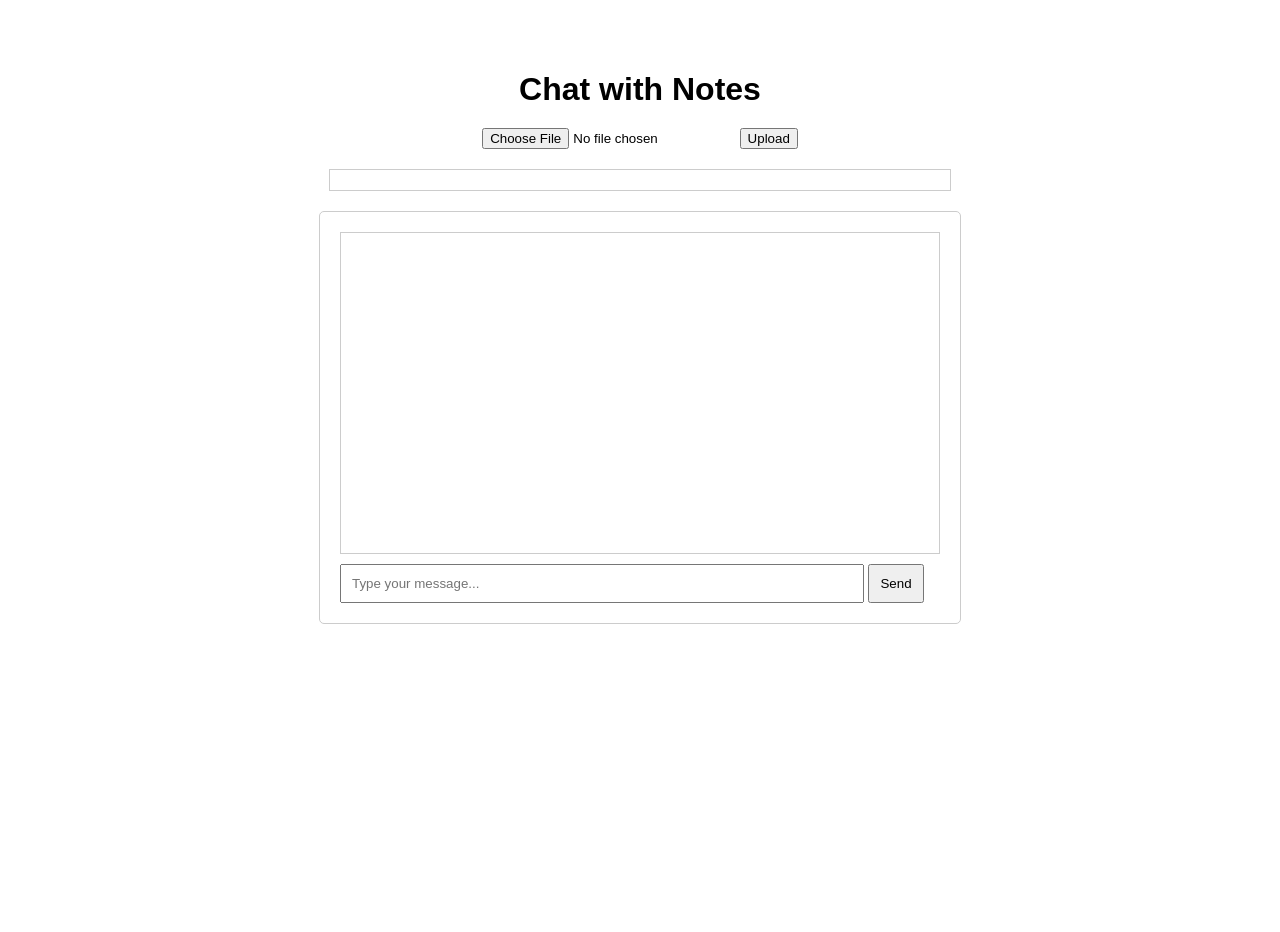
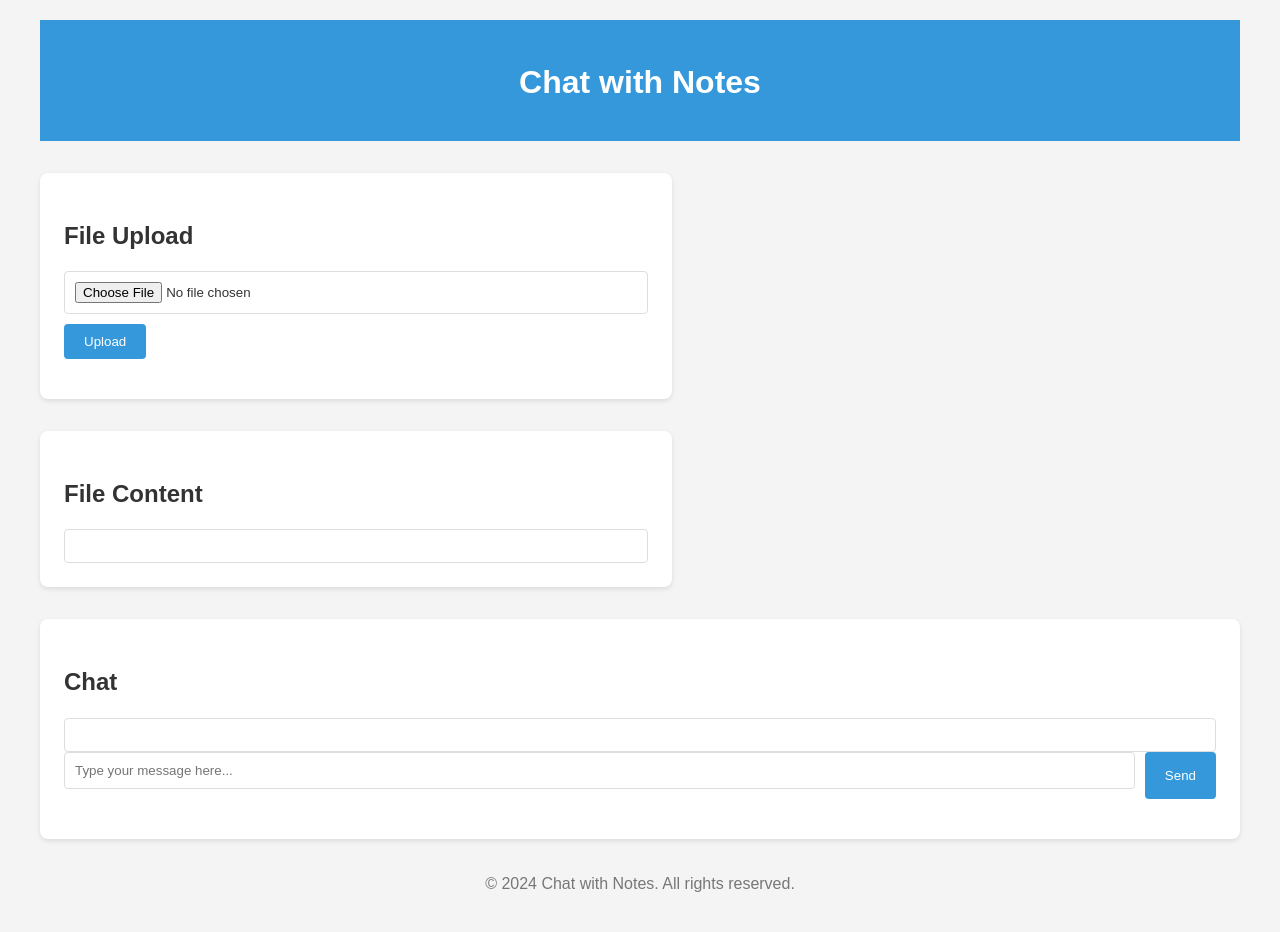
Before and after one commit to fivestarspicy/chat-with-notes, a Flask app: page / in a window 1280 px wide. Before the commit the page ends 624 px from the top, so only its background shows below. Run offline with Flask 3, Linux system fonts and the light colour scheme.

Commit message:
Implement file content integration with AI chat, and UI changes

```diff
--- a/app.py
+++ b/app.py
@@ -1,7 +1,9 @@
-from flask import Flask, request, render_template, jsonify
+from flask import Flask, request, render_template, jsonify, session
 import requests
+import os
 
 app = Flask(__name__)
+app.secret_key = os.urandom(24)  # For session management
 
 def read_file(file_path):
     try:
@@ -11,8 +13,8 @@ def read_file(file_path):
     except Exception as e:
         return f"Error reading file: {e}"
 
-def generate_response(prompt, conversation_history):
-    full_prompt = conversation_history + "\n" + prompt
+def generate_response(prompt, conversation_history, file_content):
+    full_prompt = f"File content:\n{file_content}\n\nConversation history:\n{conversation_history}\n\nHuman: {prompt}\nAI:"
     url = 'http://localhost:11434/v1/completions'
     headers = {'Content-Type': 'application/json'}
     data = {
@@ -44,6 +46,7 @@ def upload():
         file_path = f"./uploads/{file.filename}"
         file.save(file_path)
         content = read_file(file_path)
+        session['file_content'] = content  # Store file content in session
         return jsonify({'content': content})
 
 @app.route('/chat', methods=['POST'])
@@ -51,7 +54,8 @@ def chat():
     data = request.json
     user_input = data['message']
     conversation_history = data['history']
-    response = generate_response(user_input, conversation_history)
+    file_content = session.get('file_content', '')  # Retrieve file content from session
+    response = generate_response(user_input, conversation_history, file_content)
     return jsonify({'response': response})
 
 if __name__ == "__main__":
--- /dev/null
+++ b/static/script.js
@@ -0,0 +1,63 @@
+document.addEventListener('DOMContentLoaded', () => {
+    const uploadForm = document.getElementById('uploadForm');
+    const fileInput = document.getElementById('fileInput');
+    const fileContent = document.getElementById('fileContent');
+    const chatForm = document.getElementById('chatForm');
+    const userInput = document.getElementById('userInput');
+    const chatHistory = document.getElementById('chatHistory');
+
+    uploadForm.addEventListener('submit', async (e) => {
+        e.preventDefault();
+        const formData = new FormData(uploadForm);
+
+        try {
+            const response = await fetch('/upload', {
+                method: 'POST',
+                body: formData
+            });
+            const data = await response.json();
+            if (data.error) {
+                fileContent.textContent = `Error: ${data.error}`;
+            } else {
+                fileContent.textContent = data.content;
+            }
+        } catch (error) {
+            console.error('Error:', error);
+            fileContent.textContent = 'An error occurred while uploading the file.';
+        }
+    });
+
+    chatForm.addEventListener('submit', async (e) => {
+        e.preventDefault();
+        const message = userInput.value.trim();
+        if (!message) return;
+
+        appendMessage('You', message);
+        userInput.value = '';
+
+        try {
+            const response = await fetch('/chat', {
+                method: 'POST',
+                headers: {
+                    'Content-Type': 'application/json',
+                },
+                body: JSON.stringify({
+                    message: message,
+                    history: chatHistory.innerText
+                }),
+            });
+            const data = await response.json();
+            appendMessage('AI', data.response);
+        } catch (error) {
+            console.error('Error:', error);
+            appendMessage('System', 'An error occurred while processing your message.');
+        }
+    });
+
+    function appendMessage(sender, message) {
+        const messageElement = document.createElement('p');
+        messageElement.innerHTML = `<strong>${sender}:</strong> ${message}`;
+        chatHistory.appendChild(messageElement);
+        chatHistory.scrollTop = chatHistory.scrollHeight;
+    }
+});
--- a/static/style.css
+++ b/static/style.css
@@ -1,50 +1,100 @@
 body {
     font-family: Arial, sans-serif;
+    line-height: 1.6;
+    color: #333;
+    max-width: 1200px;
+    margin: 0 auto;
+    padding: 20px;
+    background-color: #f4f4f4;
+}
+
+header {
+    background-color: #3498db;
+    color: white;
+    text-align: center;
+    padding: 1rem;
+    margin-bottom: 2rem;
+}
+
+h1, h2 {
+    margin-bottom: 1rem;
+}
+
+main {
     display: flex;
     flex-direction: column;
-    align-items: center;
-    margin-top: 50px;
+    gap: 2rem;
 }
 
-h1 {
-    margin-bottom: 20px;
+section {
+    background-color: white;
+    border-radius: 8px;
+    padding: 1.5rem;
+    box-shadow: 0 2px 5px rgba(0,0,0,0.1);
 }
 
 form {
-    margin-bottom: 20px;
+    margin-bottom: 1rem;
 }
 
-#fileContent {
-    width: 80%;
-    max-width: 600px;
-    border: 1px solid #ccc;
+input[type="file"], input[type="text"] {
+    width: calc(100% - 22px);
     padding: 10px;
-    margin-bottom: 20px;
-    white-space: pre-wrap; /* Preserves whitespace */
+    margin-bottom: 10px;
+    border: 1px solid #ddd;
+    border-radius: 4px;
 }
 
-#chatContainer {
-    width: 80%;
-    max-width: 600px;
-    border: 1px solid #ccc;
-    padding: 20px;
-    border-radius: 5px;
+button {
+    background-color: #3498db;
+    color: white;
+    border: none;
+    padding: 10px 20px;
+    cursor: pointer;
+    border-radius: 4px;
+    transition: background-color 0.3s ease;
 }
 
-#chatHistory {
-    height: 300px;
+button:hover {
+    background-color: #2980b9;
+}
+
+#fileContent, #chatHistory {
+    border: 1px solid #ddd;
+    border-radius: 4px;
+    padding: 1rem;
+    max-height: 300px;
     overflow-y: auto;
-    border: 1px solid #ccc;
-    padding: 10px;
-    margin-bottom: 10px;
-    white-space: pre-wrap; /* Preserves whitespace */
+    white-space: pre-wrap;
+    font-family: 'Courier New', monospace;
+}
+
+#chatForm {
+    display: flex;
+    gap: 10px;
 }
 
 #userInput {
-    width: calc(100% - 100px);
-    padding: 10px;
+    flex-grow: 1;
 }
 
-#sendButton {
-    padding: 10px;
+footer {
+    text-align: center;
+    margin-top: 2rem;
+    color: #777;
 }
+
+@media (min-width: 768px) {
+    main {
+        flex-direction: row;
+        flex-wrap: wrap;
+    }
+
+    #uploadSection, #fileContentSection {
+        flex-basis: calc(50% - 1rem);
+    }
+
+    #chatSection {
+        flex-basis: 100%;
+    }
+}
--- a/templates/index.html
+++ b/templates/index.html
@@ -4,61 +4,41 @@
     <meta charset="UTF-8">
     <meta name="viewport" content="width=device-width, initial-scale=1.0">
     <title>Chat with Notes</title>
-    <link rel="stylesheet" href="/static/style.css">
+    <link rel="stylesheet" href="{{ url_for('static', filename='style.css') }}">
 </head>
 <body>
-    <h1>Chat with Notes</h1>
-    <form id="uploadForm">
-        <input type="file" id="fileInput">
-        <button type="submit">Upload</button>
-    </form>
-    <div id="fileContent"></div>
-    <div id="chatContainer">
-        <div id="chatHistory"></div>
-        <input type="text" id="userInput" placeholder="Type your message...">
-        <button id="sendButton">Send</button>
-    </div>
-    <script>
-        document.getElementById('uploadForm').addEventListener('submit', function(event) {
-            event.preventDefault();
-            var fileInput = document.getElementById('fileInput').files[0];
-            var formData = new FormData();
-            formData.append('file', fileInput);
+    <header>
+        <h1>Chat with Notes</h1>
+    </header>
 
-            fetch('/upload', {
-                method: 'POST',
-                body: formData
-            })
-            .then(response => response.json())
-            .then(data => {
-                if (data.error) {
-                    alert(data.error);
-                } else {
-                    document.getElementById('fileContent').innerText = data.content;
-                    document.getElementById('chatHistory').innerText = data.content + "\n";
-                }
-            });
-        });
+    <main>
+        <section id="uploadSection">
+            <h2>File Upload</h2>
+            <form id="uploadForm" enctype="multipart/form-data">
+                <input type="file" id="fileInput" name="file" accept=".txt,.md,.pdf">
+                <button type="submit">Upload</button>
+            </form>
+        </section>
 
-        document.getElementById('sendButton').addEventListener('click', function() {
-            var userInput = document.getElementById('userInput').value;
-            var chatHistory = document.getElementById('chatHistory').innerText;
+        <section id="fileContentSection">
+            <h2>File Content</h2>
+            <div id="fileContent"></div>
+        </section>
 
-            fetch('/chat', {
-                method: 'POST',
-                headers: {
-                    'Content-Type': 'application/json'
-                },
-                body: JSON.stringify({message: userInput, history: chatHistory})
-            })
-            .then(response => response.json())
-            .then(data => {
-                var chatHistoryDiv = document.getElementById('chatHistory');
-                chatHistoryDiv.innerText += "\nMe: " + userInput + "\nLlama3: " + data.response;
-                document.getElementById('userInput').value = '';
-                chatHistoryDiv.scrollTop = chatHistoryDiv.scrollHeight; // Auto-scroll to bottom
-            });
-        });
-    </script>
+        <section id="chatSection">
+            <h2>Chat</h2>
+            <div id="chatHistory"></div>
+            <form id="chatForm">
+                <input type="text" id="userInput" placeholder="Type your message here...">
+                <button type="submit" id="sendButton">Send</button>
+            </form>
+        </section>
+    </main>
+
+    <footer>
+        <p>&copy; 2024 Chat with Notes. All rights reserved.</p>
+    </footer>
+
+    <script src="{{ url_for('static', filename='script.js') }}"></script>
 </body>
 </html>
```
Also changed, not shown: 1 other file.
